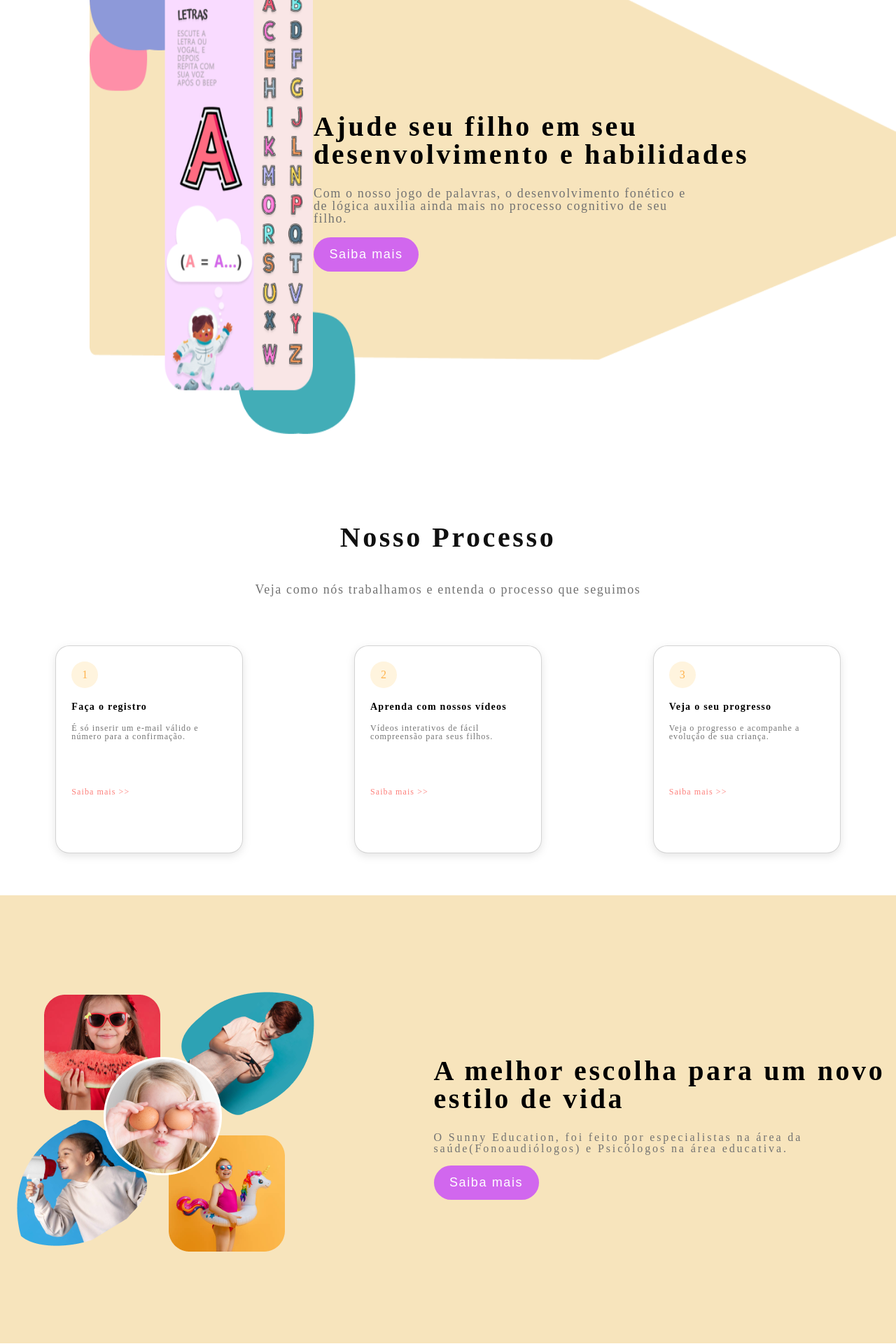
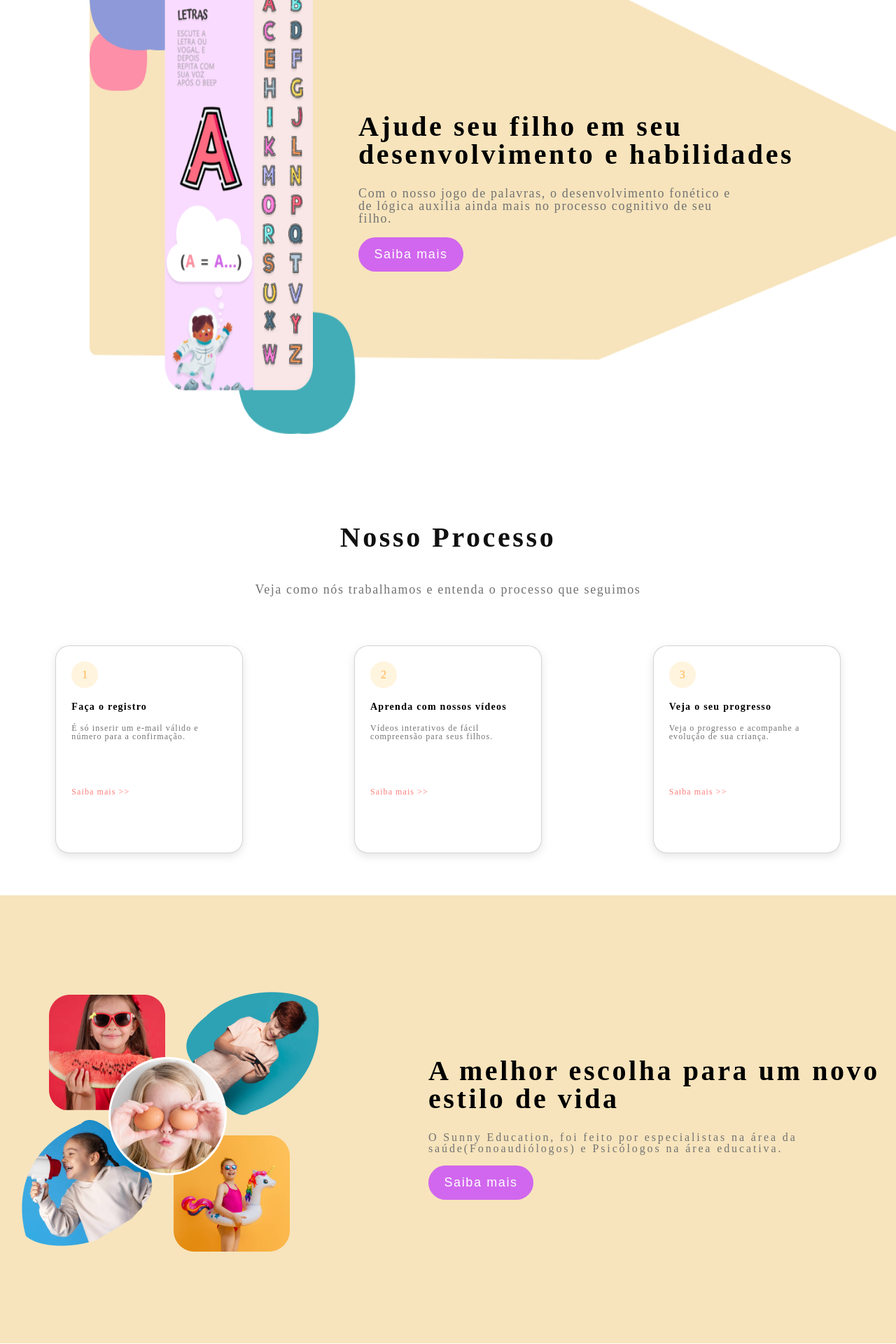
Before and after one commit to Brvnaxs/sunny-landing-page, a React (Vite) app: page / in a window 1280 px wide. Shown: the part 1860-3780 px from the top of the page at 70% size. Built offline with nearby package versions, Linux system fonts and the light colour scheme; a web font is replaced by a local one.

Commit message:
atualiza

```diff
--- a/src/sections/section3/styles.css
+++ b/src/sections/section3/styles.css
@@ -12,7 +12,7 @@
     overflow-x: hidden;
 }
 .infos-3{
-    margin-left: 35%;
+    margin-left: 40%;
 }
 
 .SectionThree h1 {
--- a/src/sections/section5/styles.css
+++ b/src/sections/section5/styles.css
@@ -8,7 +8,7 @@
     margin-bottom: 60px;
 }
 .infos-4{
-    margin-left: 130px;
+    margin-left: 115px;
 }
 .infos-4 h1 {
     font-family: 'Baloo Paaji 2';
--- a/src/sections/section7/styles.css
+++ b/src/sections/section7/styles.css
@@ -7,6 +7,7 @@
     background-image: url('../../assets/Group 93.png');
     background-repeat: no-repeat;
     background-position: center;
+    background-size: 90vw 90vh;
 }
 
 .news-letter {
```
